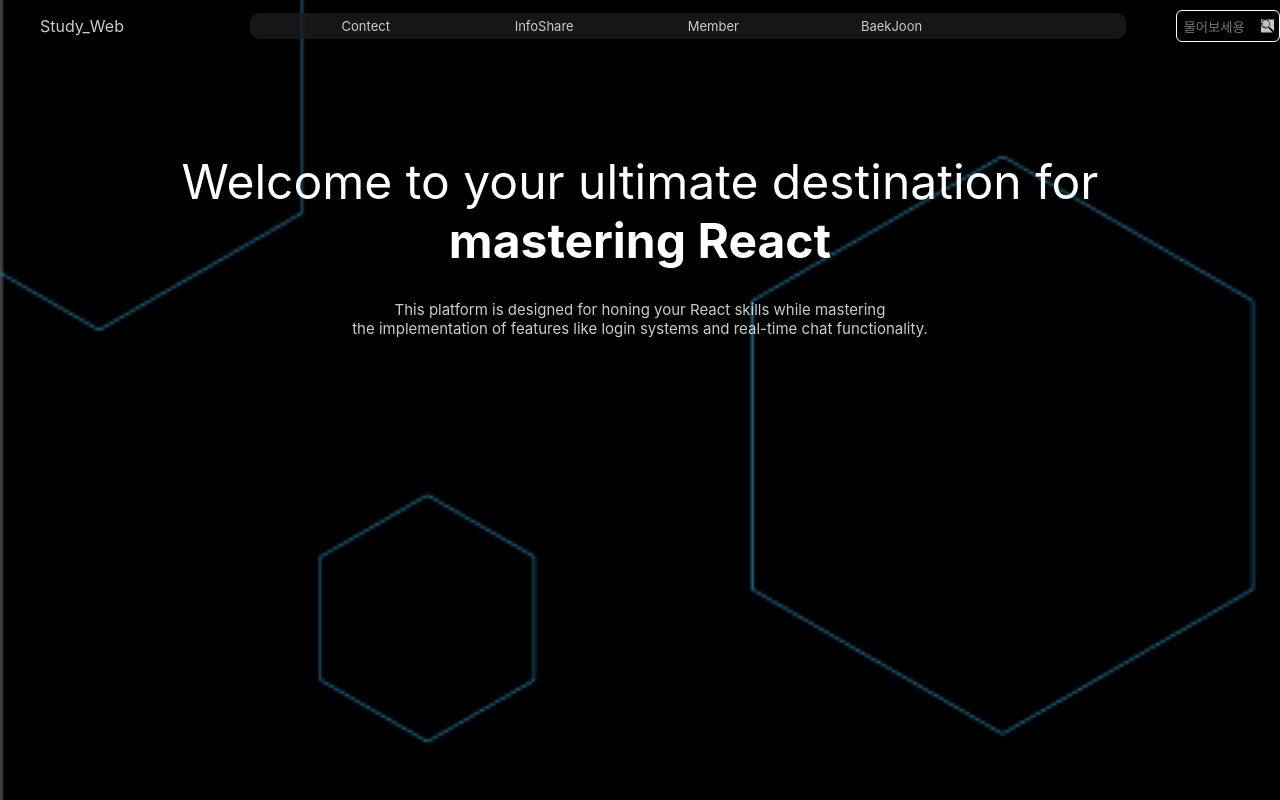
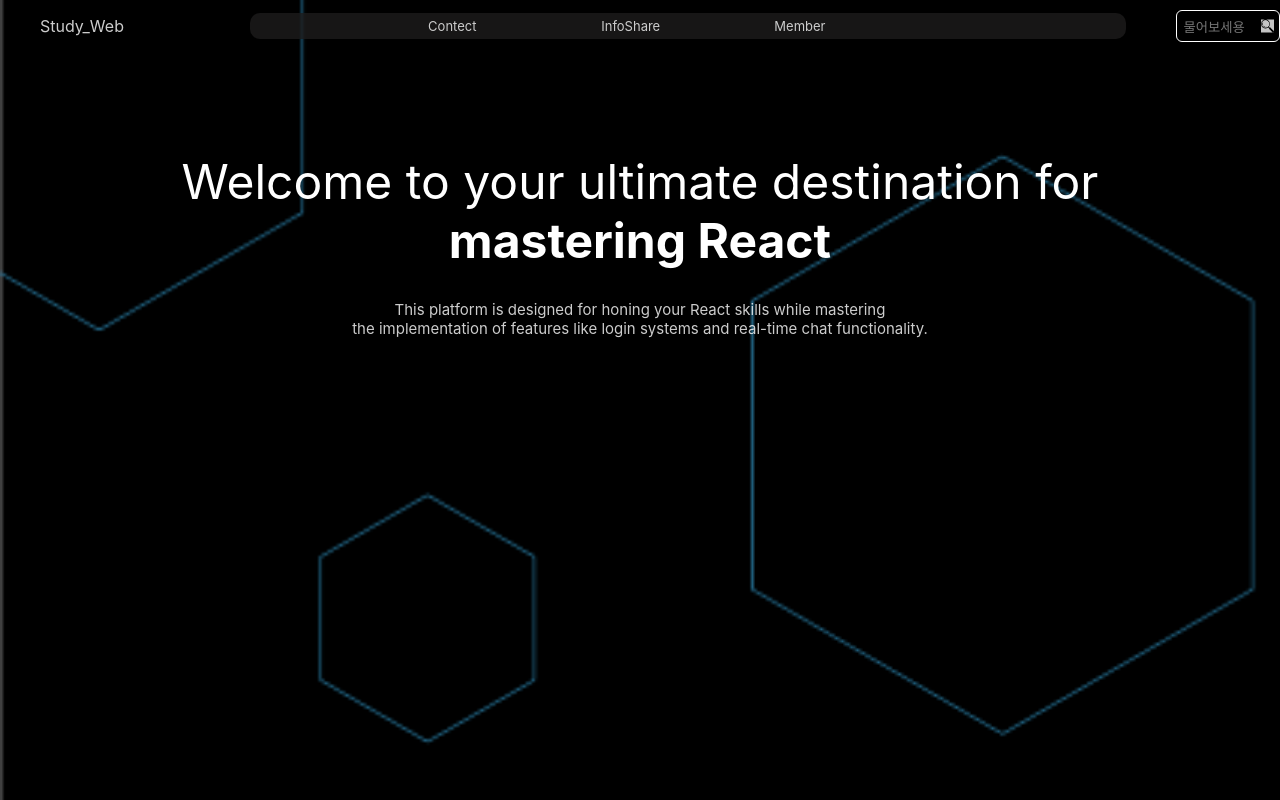
Before and after one commit to jeonghoon11/reactSWT, a React (Create React App) app in the folder swt/: page / in a window 1280 px wide. Shown: the top 800 px of the page. Built offline with nearby package versions, Linux system fonts and the light colour scheme; a web font is replaced by a local one.

Commit message:
페이지 삭제

```diff
--- a/swt/src/component/Head/Nav.js
+++ b/swt/src/component/Head/Nav.js
@@ -8,7 +8,6 @@ export default function Nav() {
                 <li><Link to="/Contect">Contect</Link></li>
                 <li><Link to="/InfoShare">InfoShare</Link></li>
                 <li><Link to="/Member">Member</Link></li>
-                <li><Link to="/BaekJoon">BaekJoon</Link></li>
             </ul>
             <div className='text-box'>
                 <input type="text" placeHolder="물어보세용" className="Text"></input>
```
